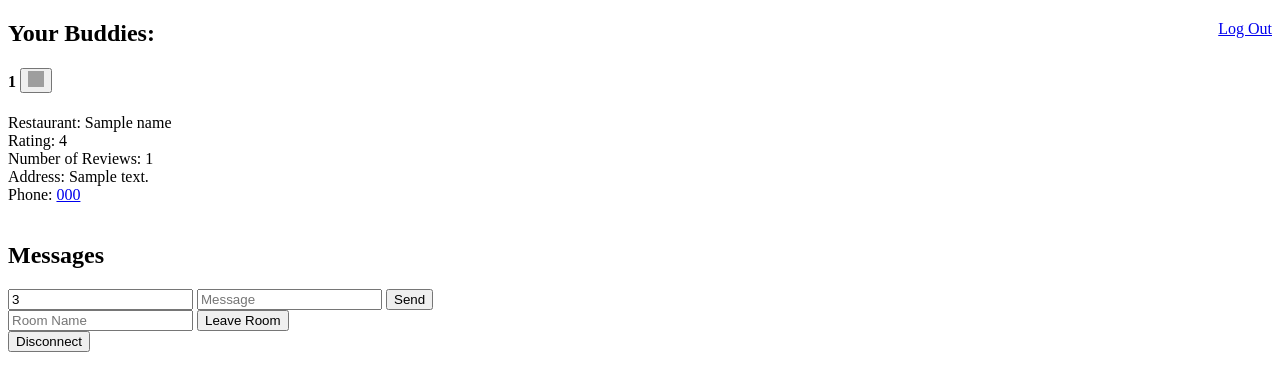
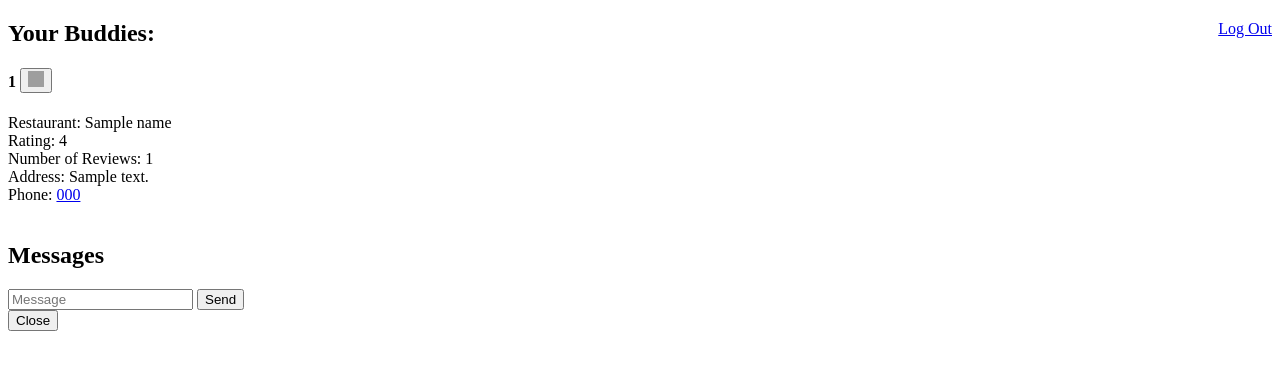
Before and after one commit to nochemargarita/Munch-Buddy, a Flask app: template templates/munchbuddies.html in a window 1280 px wide. Shown: the top 391 px of the page. Run offline with Flask 2, Linux system fonts and the light colour scheme; the template is opened without the code that fills it: most values are stand-ins (such as "Sample title", 1, 10 or a date in 2020); some libraries are stand-ins or nearby versions; grey boxes are pictures that could not be loaded.

Commit message:
Can now message completely privately and textbox xlears out after

```diff
--- a/server.py
+++ b/server.py
@@ -149,20 +149,17 @@ def show_buddies():
         matches = {}
         for user_id, restaurant in results.iteritems():
                 user = User.query.filter(User.user_id == user_id).first()
-                sess_id = MessageSession.query.filter( ((MessageSession.from_user_id == sess) |
-                                            (MessageSession.from_user_id == user_id)) &
-                                            ((MessageSession.to_user_id == user_id) |
-                                            (MessageSession.to_user_id == sess)) ).first()
+                sess_id = MessageSession.query.filter(((MessageSession.from_user_id == sess) |
+                                                       (MessageSession.from_user_id == user_id)) &
+                                                      ((MessageSession.to_user_id == user_id) |
+                                                       (MessageSession.to_user_id == sess))).first()
                 matches[user.user_id] = [user.fname, user.interests, sess_id.sess_id, choice(restaurant)]
-
 
         pearson_algorithm.create_session(sess)
         return render_template('munchbuddies.html', matches=matches, async_mode=socketio.async_mode)
 
     else:
         return redirect('/login')
-
-
 
 
 # To receive WebSocket messages from the client the application defines event handlers
@@ -175,14 +172,16 @@ def show_buddies():
 @socketio.on('my_event', namespace='/munchbuddies')
 def test_message(message):
     #emit is a function that sends message user a custom event name
-    print 'working'
     emit('my_response', {'data': message['data']})
+
 
 @socketio.on('join', namespace='/munchbuddies')
 def join(message):
-    join_room(message['room'])
+    room = message['room']
+    join_room(room)
     emit('my_response',
          {'data': 'In rooms: ' + ', '.join(rooms())})
+
 
 @socketio.on('my_room_event', namespace='/munchbuddies')
 def send_room_message(message):
@@ -194,6 +193,7 @@ def leave(message):
     leave_room(message['room'])
     emit('my_response',
          {'data': 'In rooms: ' + ', '.join(rooms())})
+
 
 @socketio.on('disconnect_request', namespace='/munchbuddies')
 def disconnect_request():
--- a/templates/munchbuddies.html
+++ b/templates/munchbuddies.html
@@ -32,18 +32,13 @@
         <div id="log"></div>
 
         <form id="send_room" class="mess" method="POST" action='#'>
-            <input type="text" name="room_name" id="room_name" value='3'>
+
             <input type="text" name="room_data" id="room_data" placeholder="Message">
             <input type="submit" value="Send">
         </form>
 
         <form id="leave" method="POST" action='#'>
-            <input type="text" name="leave_room" id="leave_room" placeholder="Room Name">
-            <input type="submit" value="Leave Room">
-        </form>
-
-        <form id="disconnect" method="POST" action="#">
-            <input type="submit" value="Disconnect">
+              <input type="submit" value="Close">
         </form>
 
     {% else %}
@@ -74,22 +69,19 @@
              // Accepts data from the user and send it to the server in a different ways
             socket.emit('join', {room: $('#curr_user').attr('content')});
             $('.user-id').click(function(event){
-            console.log('now working')
-            console.log($(this).attr('target'));
-            socket.emit('join', {room: $(this).attr('target')});
-           })
+                rm = $(this).attr('target')
+                socket.emit('join', {room: rm});
+
                 $('form.mess').submit(function(event) {
-                socket.emit('my_room_event', {room: $('#room_name').val(), data: $('#room_data').val()});
-                socket.emit('my_event', {data: $('#room_data').val()})
+                    socket.emit('my_room_event', {room: rm, data: $('#room_data').val()});
+                    $('#room_data').val('');
                     return false;
                 });
+
                 $('form#leave').submit(function(event) {
-                socket.emit('leave', {room: $('#leave_room').val()});
+                    socket.emit('leave', {room: rm});
                     return false;
                 });
-           $('form#disconnect').submit(function(event) {
-              socket.emit('disconnect_request');
-              return false;
             });
        });
     </script>
```
Lines whose indentation alone changed are shown as unchanged.
